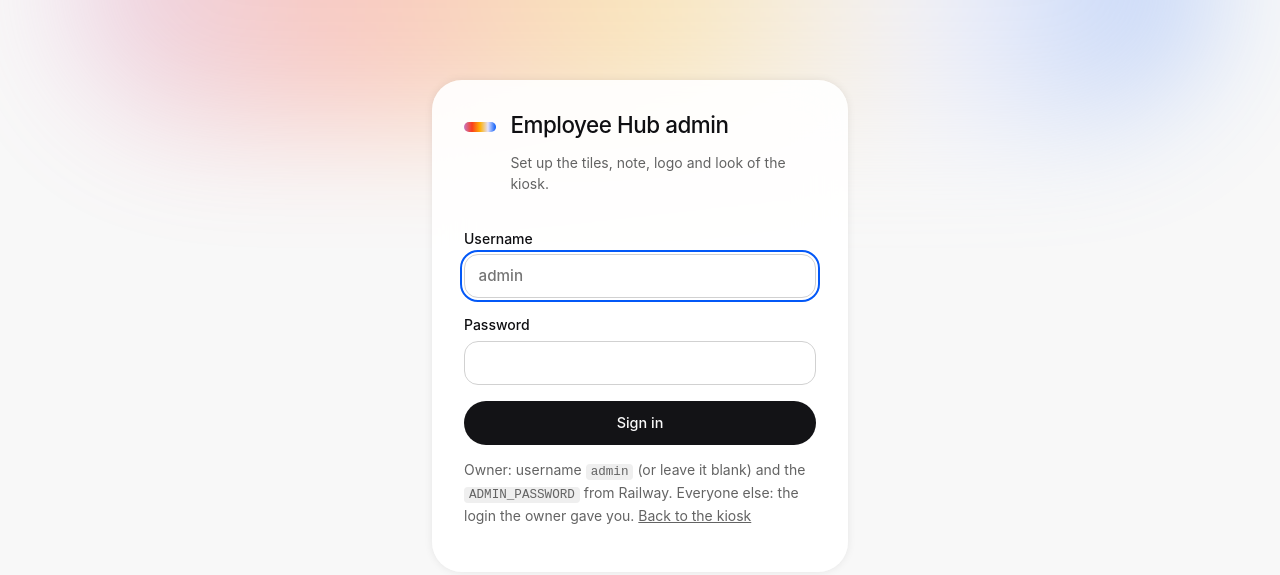
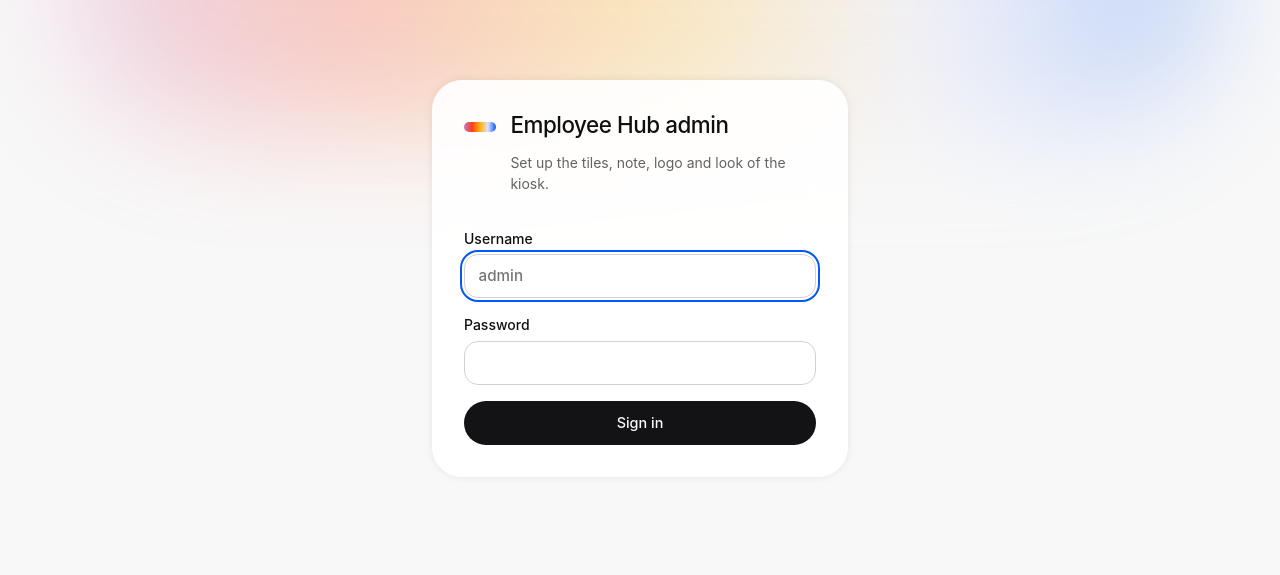
Before and after one commit to hankalf/employee-hub, a website: page views/login.html in a window 1280 px wide. Drawn offline with Linux system fonts and the light colour scheme; no server answers.

Commit message:
Remove the owner hint and kiosk link from the sign-in page
Co-Authored-By: Claude Opus 5.5 <noreply@anthropic.com>
Claude-Session: https://claude.ai/code/session_01RLa8EXELwyNJesf8b2Cagt

```diff
--- a/views/login.html
+++ b/views/login.html
@@ -24,7 +24,6 @@
       </label>
       <button class="btn" type="submit">Sign in</button>
     </form>
-    <p class="muted small">Owner: username <code>admin</code> (or leave it blank) and the <code>ADMIN_PASSWORD</code> from Railway. Everyone else: the login the owner gave you. <a href="/kiosk">Back to the kiosk</a></p>
   </main>
   <script src="/assets/login.js"></script>
 </body>
```
